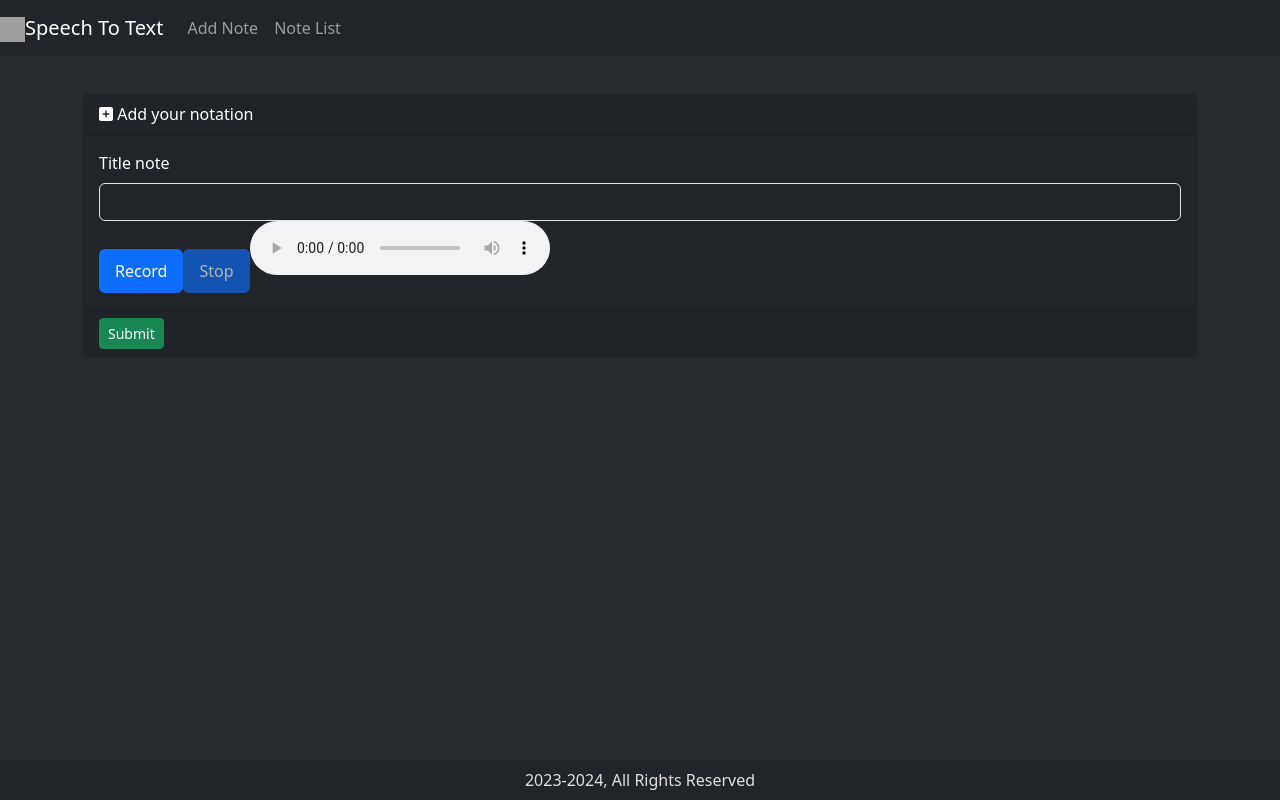
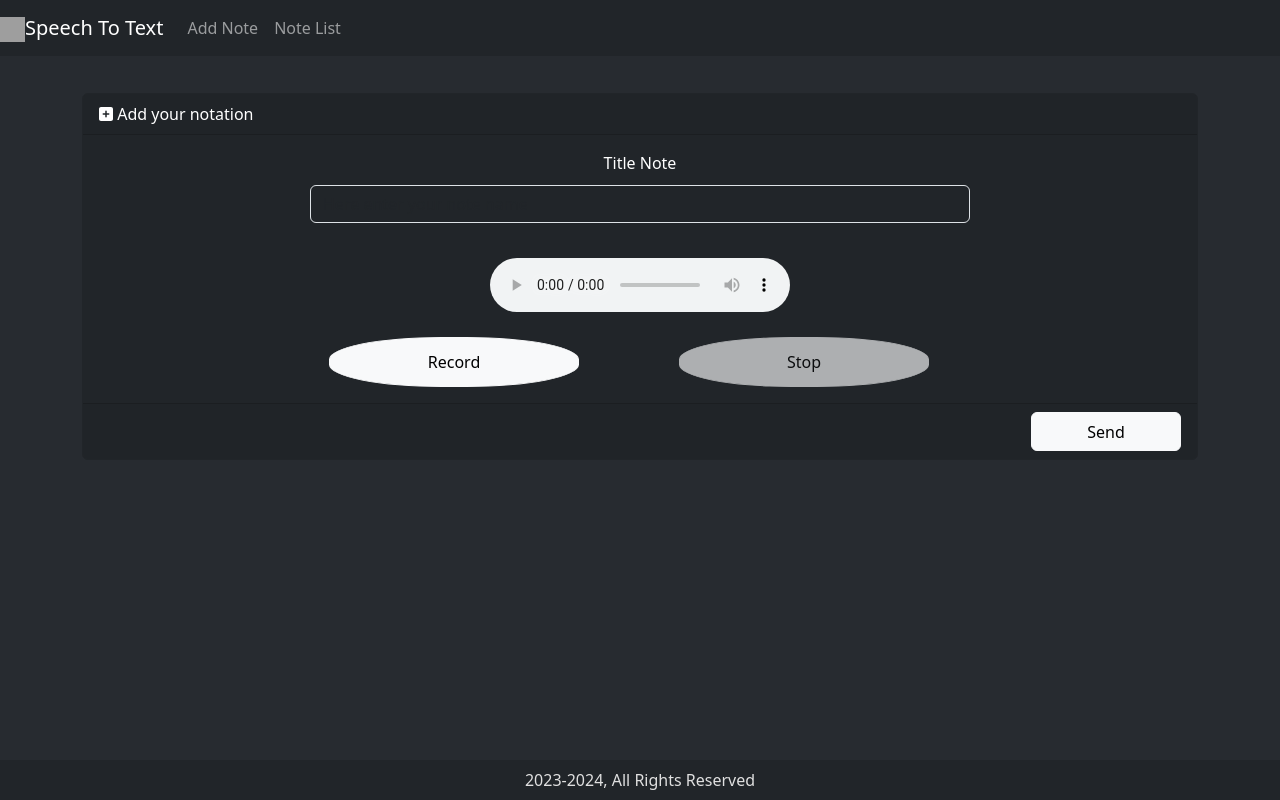
Before and after one commit to 2or5/speech-to-text-client, a React (Create React App) app: page /add in a window 1280 px wide. Built offline with nearby package versions, Linux system fonts and the light colour scheme; grey boxes are pictures that could not be loaded; what mic-recorder-to-mp3 would draw is missing.

Commit message:
style note page

```diff
--- a/src/components/Note.js
+++ b/src/components/Note.js
@@ -15,7 +15,7 @@ export default class Note extends Component {
     baseAudio: "",
   };
 
-  constructor(props){
+  constructor(props) {
     super(props);
     this.state = this.state;
     this.state.show = false;
@@ -25,7 +25,7 @@ export default class Note extends Component {
 
   noteChange = event => {
     this.setState({
-      [event.target.name]:event.target.value
+      [event.target.name]: event.target.value
     });
     event.preventDefault();
   }
@@ -40,20 +40,20 @@ export default class Note extends Component {
     event.preventDefault();
 
     const note = {
-      userId:"655c9aec3fb6d830f5b54aa5",
+      userId: "651c61e6de1460284ddef65b",
       name: this.state.title,
       base64: this.state.baseAudio
     };
 
     axios.post("http://localhost:8080/notes/create-note", note).then(response => {
-      if(response.data != null){
-        this.setState({"show":true});
-        setTimeout(() =>this.setState({"show":false}), 6000);
+      if (response.data != null) {
+        this.setState({ "show": true });
+        setTimeout(() => this.setState({ "show": false }), 6000);
       } else {
-        this.setState({"show":false});
+        this.setState({ "show": false });
       }
     });
-    this.setState({title:'', isRecording: false, blobURL:'', baseAudio:''});
+    this.setState({ title: '', isRecording: false, blobURL: '', baseAudio: '' });
   }
 
   componentDidMount() {
@@ -93,7 +93,7 @@ export default class Note extends Component {
         });
         let baseAudio = await this.audioToBase64(file);
         console.log("Base audio ====>", baseAudio);
-        this.setState({ blobURL, isRecording: false, baseAudio});
+        this.setState({ blobURL, isRecording: false, baseAudio });
       })
       .catch((e) => console.log(e));
   };
@@ -110,47 +110,50 @@ export default class Note extends Component {
   render() {
     return (
       <div>
-        <div style={{"display":this.state.show ? "block" : "none"}}>
-          <CreateNoteToast children = {{show:this.state.show, message:"Note Saved Successfully.", type: "success"}}/>
+        <div style={{ "display": this.state.show ? "block" : "none" }}>
+          <CreateNoteToast children={{ show: this.state.show, message: "Note Saved Successfully.", type: "success" }} />
         </div>
         <Card className={"border border-dark bg-dark text-white"} style={{ marginTop: '37px' }}>
-        <Card.Header><FontAwesomeIcon icon={faPlusSquare}/> Add your notation</Card.Header>
+          <Card.Header><FontAwesomeIcon icon={faPlusSquare} /> Add your notation</Card.Header>
           <Form onReset={this.resetNote} onSubmit={this.submitNote} id="noteFormId">
             <Card.Body>
-            <Form.Group>
-              <Form.Label>Title note</Form.Label>
+              <Form.Group style={{ textAlign: 'center' }}>
+                <Form.Label style={{ marginBottom: '10px', display: 'block' }}>Title Note</Form.Label>
                 <Form.Control required
-                type="test"
+                  type="text"
                   name="title"
                   value={this.state.title}
                   onChange={this.noteChange}
                   className={"bg-dark text-white"}
+                  style={{ width: '660px', height: '38px', margin: 'auto' }}
                   placeholder="Here enter your note name"
                 />
               </Form.Group>
-            <Form.Group>
+              <Form.Group style={{ marginTop: '35px' }}>
+                <audio style={{ margin: 'auto', display: 'block', color: 'black' }} src={this.state.blobURL} controls="controls" />
                 <Button name="record"
+                  style={{ borderRadius: '45%', marginLeft: '230px', marginTop: '25px', width: '250px', height: '50px' }}
                   value={this.state.record}
                   onChange={this.noteChange}
-                  className="h-16 w-16 rounded-full border-4 border-gray-400"
+                  variant="light"
                   onClick={this.start}
                   disabled={this.state.isRecording}
                 >
                   Record
                 </Button>
                 <Button name="stopRecord"
-                  className="h-16 w-16 rounded-full border-4 border-gray-400"
+                  variant="light"
+                  style={{ borderRadius: '45%', marginLeft: '100px', marginTop: '25px', width: '250px', height: '50px' }}
                   onClick={this.stop}
                   disabled={!this.state.isRecording}
                 >
                   Stop
                 </Button>
-                <audio src={this.state.blobURL} controls="controls" />
               </Form.Group>
             </Card.Body>
             <Card.Footer>
-            <Button size="sm" variant="success" type="submit">
-              Submit
+              <Button variant="light" type="submit" style={{ width: '150px', height: '39px', marginLeft: 'auto', display: 'block' }}>
+                Send
               </Button>
             </Card.Footer>
           </Form>
```
Lines whose indentation alone changed are shown as unchanged.
